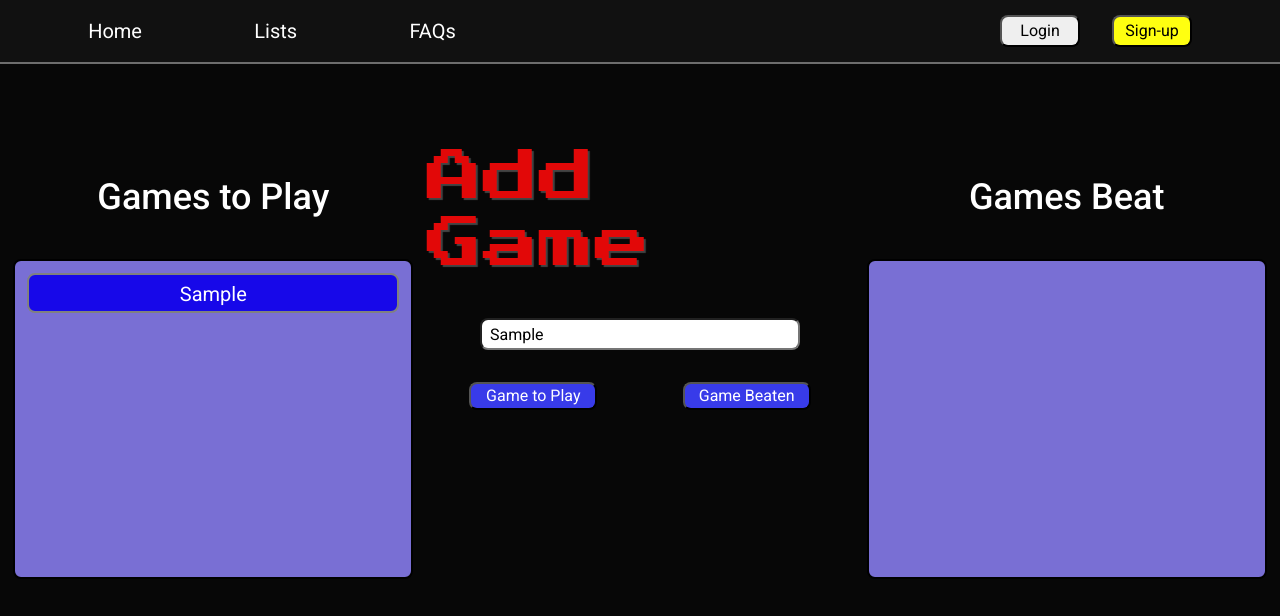
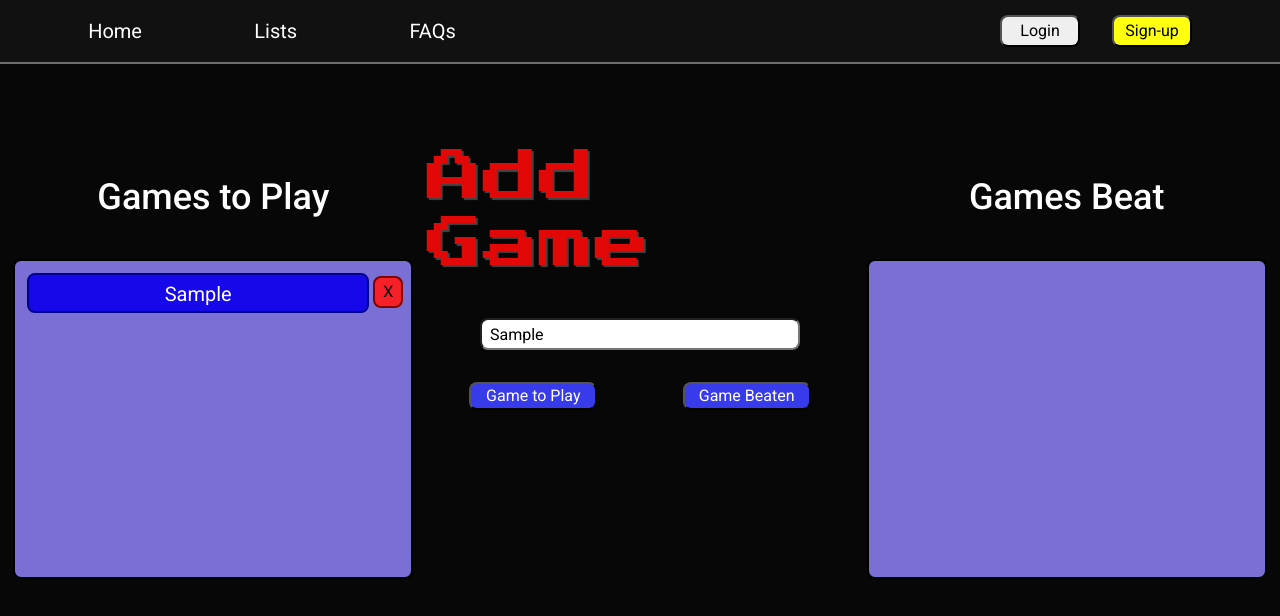
Before and after one commit to PaulGallagher37/home_screen, a React (Create React App) app: page /list in a window 1280 px wide. Both pictures are taken after typing "Sample" into the empty fields and a click on the button "Game to Play". Shown: the top 616 px of the page. Built offline with nearby package versions, Linux system fonts and the light colour scheme.

Commit message:
working on item deletion

```diff
--- a/src/components/List.js
+++ b/src/components/List.js
@@ -1,5 +1,5 @@
 import Navbar from "./Navbar";
-import { useState } from "react";
+import { useState, useEffect } from "react";
 
 function List() {
 
@@ -7,18 +7,11 @@ function List() {
     const [ gamesBeat, setGamesBeat ] = useState([]);
     const [ game, setGame ] = useState("");
 
-    window.onload = function() {
-        const savedGamesToPlay = localStorage.getItem("gamestoplay")
-        if (savedGamesToPlay) {
-            setGamesToPlay(JSON.parse(savedGamesToPlay));
-        }
-    }
 
     function addGameToPlay(e) {
         e.preventDefault();
         setGame(document.getElementById("input").value);
         setGamesToPlay([...gamesToPlay, {name: game.trim()}]);
-        saveGamesToPlay();
     }
 
 
@@ -26,12 +19,14 @@ function List() {
         e.preventDefault();
         setGame(document.getElementById("input").value);
         setGamesBeat([...gamesBeat, {name: game.trim()}]);
-
     }
 
-    function saveGamesToPlay() {
-        localStorage.setItem("gamestoplay", JSON.stringify(gamesToPlay))
+    function deleteGame(e) {
+        e.preventDefault();
+
+        setGamesToPlay([...gamesToPlay])
     }
+
 
 
 
@@ -48,9 +43,12 @@ function List() {
                         <h2 className="list-h2-header">Games to Play</h2>
                         <ul className="list-ul">
                             {gamesToPlay.map((games) => (
-                                <li className="list-li">
-                                    {games.name}
-                                </li>
+                                <div className="list-item-container">
+                                    <li className="list-li">
+                                        {games.name}
+                                    </li>
+                                    <button className="list-button" onClick={deleteGame}>X</button>
+                                </div>
                             ))}
                         </ul>
                     </div>
@@ -67,8 +65,8 @@ function List() {
                         >
                         </input>
                         <div className="list-button-container">
-                            <button className="list-button" onClick={addGameToPlay}>Game to Play</button>
-                            <button className="list-button" onClick={addGameBeat}>Game Beaten</button>
+                            <button className="list-add-button" onClick={addGameToPlay}>Game to Play</button>
+                            <button className="list-add-button" onClick={addGameBeat}>Game Beaten</button>
                         </div>
                     </div>
 
--- a/src/index.css
+++ b/src/index.css
@@ -211,14 +211,14 @@ body {
   width: 100%;
 }
 
-.list-button {
+.list-add-button {
   background-color: rgb(56, 59, 233);
   border-radius: 0.5rem;
   width: 8rem;
   color: white;
 }
 
-.list-button:hover {
+.list-add-button:hover {
   border: solid red 2px;
   transition: 0.25s;
 }
@@ -236,11 +236,17 @@ body {
   padding: 0.5rem;
   border: solid black 0.15rem;
   border-radius: 0.5rem;
+  display: flex;
+  flex-direction: column;
+}
+
+.list-item-container {
+  display: flex;
 }
 
 .list-li {
   background-color: rgba(16, 1, 235, 0.925);
-  border: grey solid 0.15rem;
+  border: rgb(0, 2, 141) solid 0.15rem;
   border-radius: 0.5rem;
   list-style-type: none;
   text-align: center;
@@ -250,7 +256,26 @@ body {
   cursor: pointer;
   font-size: 1.25rem;
   color: white;
+  width: 90%;
 }
+
 .list-li:hover {
   border: solid white 0.15rem;
 }
+
+.list-button {
+  width: 8%;
+  background-color: rgba(255, 26, 26, 0.925);
+  border: rgb(129, 0, 0) solid 0.15rem;
+  border-radius: 0.5rem;
+  list-style-type: none;
+  text-align: center;
+  height: 2rem;
+  margin-top: 0.45rem;
+  cursor: pointer;
+  font-size: 1rem;
+}
+
+.list-button:hover {
+  border: solid white 0.1rem;
+}
```
